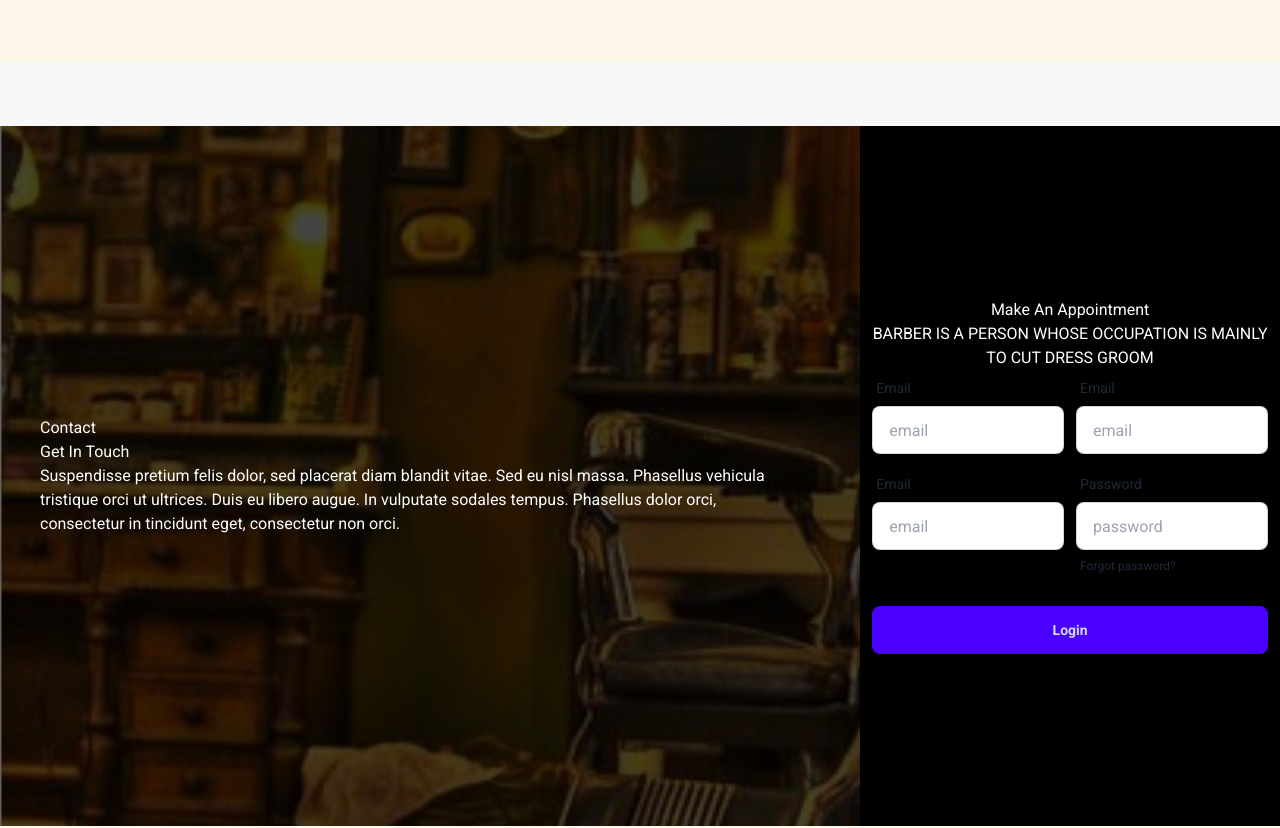
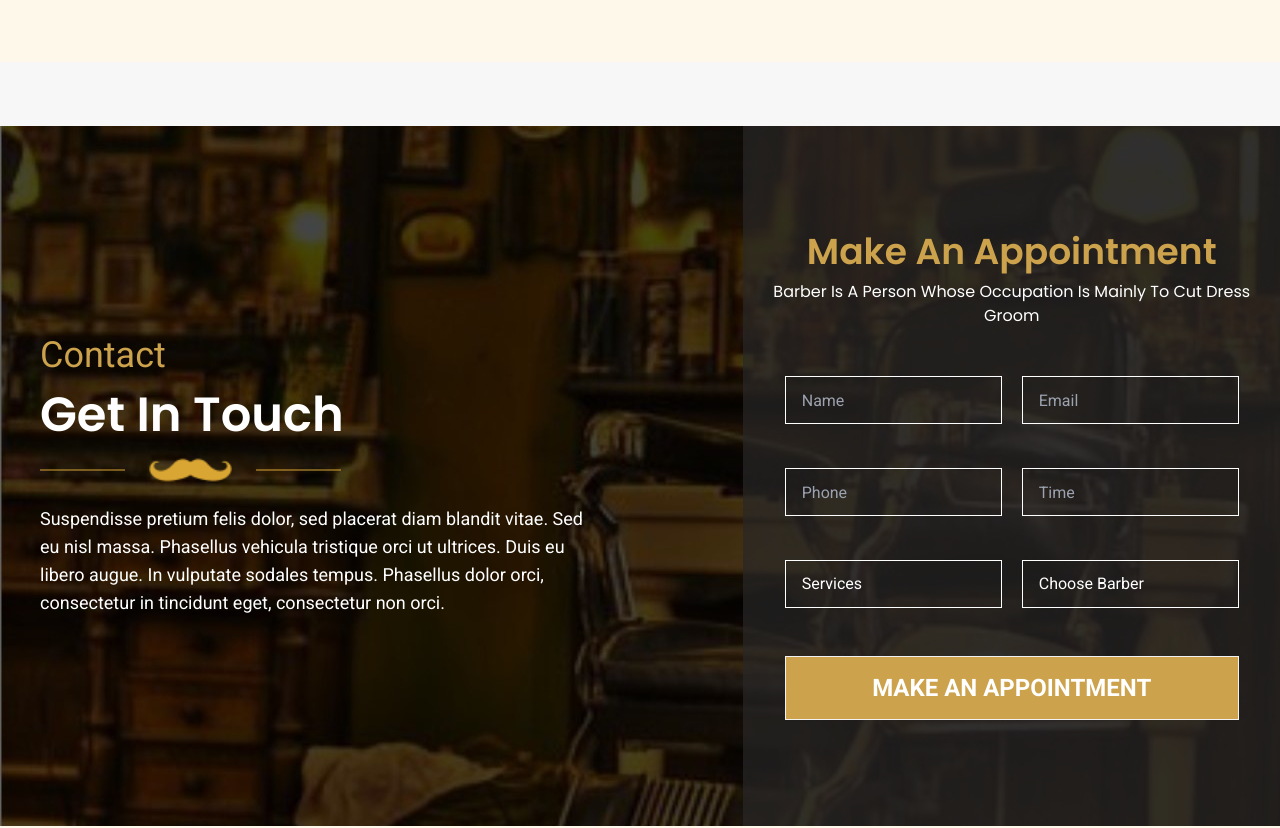
Before and after one commit to Shahriar-Samir/Barbarz, a Next.js app: page / in a window 1280 px wide. Shown: the part 2600-3428 px from the top of the page. Built offline with nearby package versions, Linux system fonts and the light colour scheme.

Commit message:
add: make contact page design

```diff
--- a/src/components/Contact.tsx
+++ b/src/components/Contact.tsx
@@ -3,47 +3,55 @@ import React from 'react';
 const Contact = () => {
     return (
         <section className='w-full flex gap-5 items-center bg-[url("/contact.jpg")]'>
-            <section className='flex flex-col justify-center px-10  w-2/3 text-white h-[700px]'>
-                <h3>Contact</h3>
-                <h1>Get In Touch</h1>
-                <p>Suspendisse pretium felis dolor, sed placerat diam blandit vitae. Sed eu nisl massa. Phasellus vehicula tristique orci ut ultrices. Duis eu libero augue. In vulputate sodales tempus. Phasellus dolor orci, consectetur in tincidunt eget, consectetur non orci. </p>
+            <section className='flex flex-col justify-center px-10  w-4/6 text-white h-[700px]'>
+                <h3 className='text-4xl text-[#CCA34C]'>Contact</h3>
+                <h1 className='font-poppins text-5xl font-semibold mt-4'>Get In Touch</h1>
+                <div className="flex gap-5 mt-3">
+                        <img src='/icons/line.svg' className='w-[85px]'/>
+                        <img src='/icons/mustache.svg'/>
+                        <img src='/icons/line.svg' className='w-[85px]'/>
+                    </div>
+                <p className='w-[550px] text-lg mt-4'>Suspendisse pretium felis dolor, sed placerat diam blandit vitae. Sed eu nisl massa. Phasellus vehicula tristique orci ut ultrices. Duis eu libero augue. In vulputate sodales tempus. Phasellus dolor orci, consectetur in tincidunt eget, consectetur non orci. </p>
             </section>
-            <section className='flex flex-col items-center justify-center w-1/3 h-[700px] px-3 bg-[#000000] text-white'>
-                <h1>Make An Appointment</h1>
-                <p className='uppercase text-center'>Barber is a person whose occupation is mainly to cut dress groom</p>
-                <form className=''>
-                    <section className='grid grid-cols-2 gap-3'>
+            <section className='flex flex-col items-center justify-center w-3/6 h-[700px] px-3 bg-[#292727B3] text-white'>
+                <h1 className='text-4xl text-[#CCA34C] font-semibold font-poppins'>Make An Appointment</h1>
+                <p className='capitalize text-center font-poppins mt-2'>Barber is a person whose occupation is mainly to cut dress groom</p>
+                <form className='mt-12'>
+                    <section className='grid grid-cols-2 gap-5'>
                     <div className="form-control">
-          <label className="label">
-            <span className="label-text">Email</span>
-          </label>
-          <input type="email" placeholder="email" className="input input-bordered" required />
+
+          <input  placeholder="Name" className="input input-bordered rounded-none bg-transparent border border-white" required />
         </div>
                     <div className="form-control">
-          <label className="label">
-            <span className="label-text">Email</span>
-          </label>
-          <input type="email" placeholder="email" className="input input-bordered" required />
+
+          <input type="email" placeholder="Email" className="input input-bordered rounded-none bg-transparent border border-white" required />
         </div>
-                    <div className="form-control">
-          <label className="label">
-            <span className="label-text">Email</span>
-          </label>
-          <input type="email" placeholder="email" className="input input-bordered" required />
+                    <div className="form-control mt-6">
+
+          <input  placeholder="Phone" className="input input-bordered rounded-none bg-transparent border border-white" required />
         </div>
-        <div className="form-control">
-          <label className="label">
-            <span className="label-text">Password</span>
-          </label>
-          <input type="password" placeholder="password" className="input input-bordered" required />
-          <label className="label">
-            <a href="#" className="label-text-alt link link-hover">Forgot password?</a>
-          </label>
+        <div className="form-control mt-6">
+
+          <input placeholder="Time" className="input input-bordered rounded-none bg-transparent border border-white" required />
+        </div>
+        <div className="form-control mt-6">
+          <select className='input input-bordered rounded-none bg-transparent border border-white'>
+            <option>Services</option>
+            <option>Service 1</option>
+            <option>Service 2</option>
+          </select>
+        </div>
+        <div className="form-control mt-6">
+          <select className='input input-bordered rounded-none bg-transparent border border-white'>
+            <option>Choose Barber</option>
+            <option>Barber 1</option>
+            <option>Barber 2</option>
+          </select>
         </div>
 
                     </section>
                     <div className="form-control mt-6">
-          <button className="btn btn-primary">Login</button>
+                    <button className='mt-6 btn bg-[#CCA34C] text-white rounded-none uppercase p-0 px-14 min-h-10 h-16 text-2xl hover:bg-[#a3833d]'>Make An Appointment</button>
         </div>
                 </form>
             </section>
```
